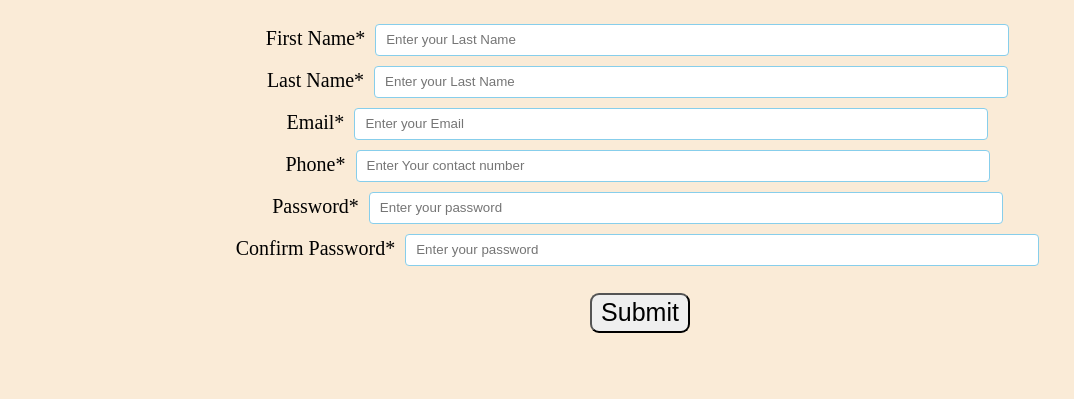
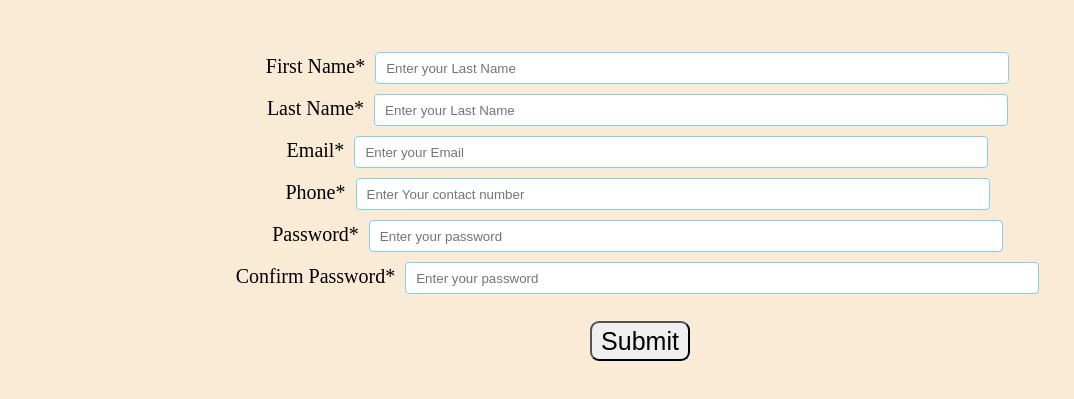
Before and after one commit to siddiqbarbhuiya/Form-Validation, a plain HTML site: page index.html in a window 1280 px wide. Shown: the part 89-488 px from the top of the page, without its empty margins (0-1074 px from the left). Drawn offline with Linux system fonts and the light colour scheme.

Commit message:
Update index.html

```diff
--- a/index.html
+++ b/index.html
@@ -31,12 +31,16 @@
         .formError{
             color: red;
         }
+        .form{
+                margin:50px 0px; padding:0px;
+    text-align:center;
+    align:center
+        }
 
     </style>
 </head>
 <body>
     <h1>Welcome</h1>
-    <center>
     <form action="" class="form" name="myForm" method="post" onsubmit="return validateForm()">
         <div class="divDesign" id="name1">
             First Name* <input type="text" name="fname" placeholder="Enter your Last Name" >
@@ -64,7 +68,6 @@
         </div>
         <button class="button" value="submit" name="">Submit</button>
     </form>
-    </center>
     <script>
         function clearErrors(){
             var errors = document.getElementsByClassName('formError');
```
